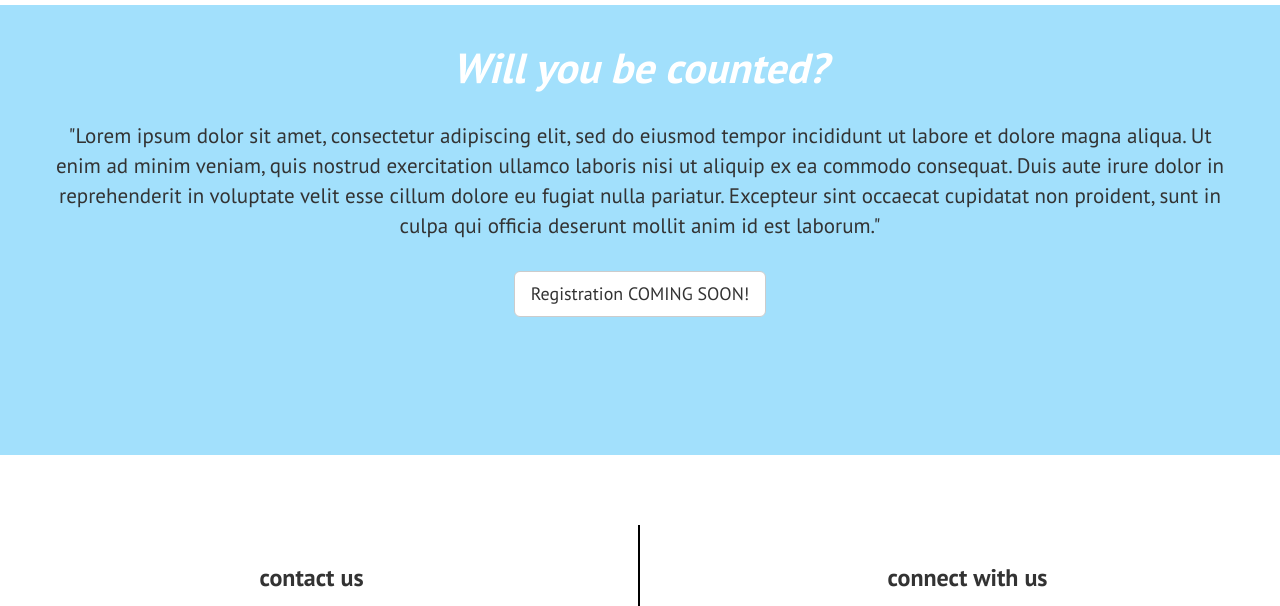
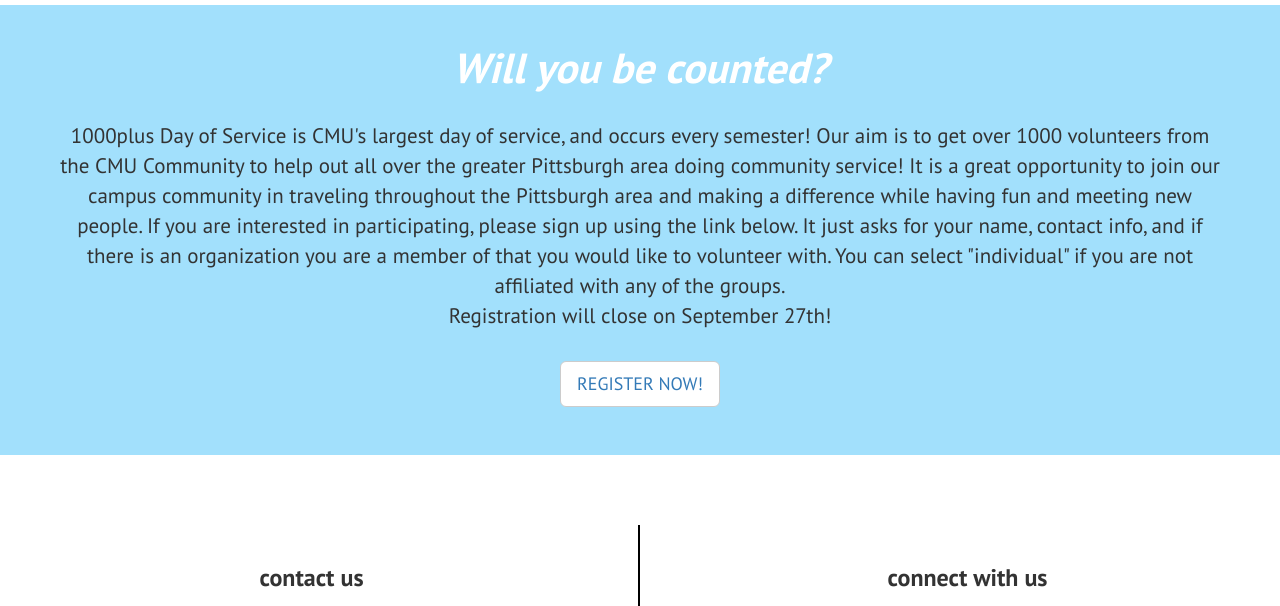
Before and after one commit to onethousandplus/onethousandplus.github.io, a plain HTML site: page index.html in a window 1280 px wide. Shown: the part 780-1386 px from the top of the page. Drawn offline with Linux system fonts and the light colour scheme.

Commit message:
updated index registration info

```diff
--- a/index.html
+++ b/index.html
@@ -31,14 +31,19 @@
       <div class="registerlink">
         <h1>Will you be counted?</h1>
         <br>
-        <p>"Lorem ipsum dolor sit amet, consectetur adipiscing elit, sed do eiusmod tempor incididunt ut labore
-          et dolore magna aliqua. Ut enim ad minim veniam, quis nostrud exercitation ullamco laboris nisi ut aliquip
-          ex ea commodo consequat. Duis aute irure dolor in reprehenderit in voluptate velit esse cillum dolore eu
-          fugiat nulla pariatur. Excepteur sint occaecat cupidatat non proident, sunt in culpa qui officia deserunt
-          mollit anim id est laborum."
+        <p>1000plus Day of Service is CMU's largest day of service, and occurs every semester!
+          Our aim is to get over 1000 volunteers from the CMU Community to help out all over the greater
+          Pittsburgh area doing community service! It is a great opportunity to join our campus community in traveling
+          throughout the Pittsburgh area and making a difference while having fun and meeting new people.
+
+          If you are interested in participating, please sign up using the link below.
+          It just asks for your name, contact info, and if there is an organization you are a member of
+          that you would like to volunteer with. You can select "individual" if you are not affiliated with any of the groups.
+          </br>
+          Registration will close on September 27th!
         </p>
         <br>
-        <button type="button" class="btn btn-default btn-lg">Registration COMING SOON!</button>
+        <button type="button" class="btn btn-default btn-lg"><a href="http://goo.gl/forms/2Wy07QJLsS">REGISTER NOW!</a></button>
       </div>
     </section>
     <section class="grid contactcontent">
```
